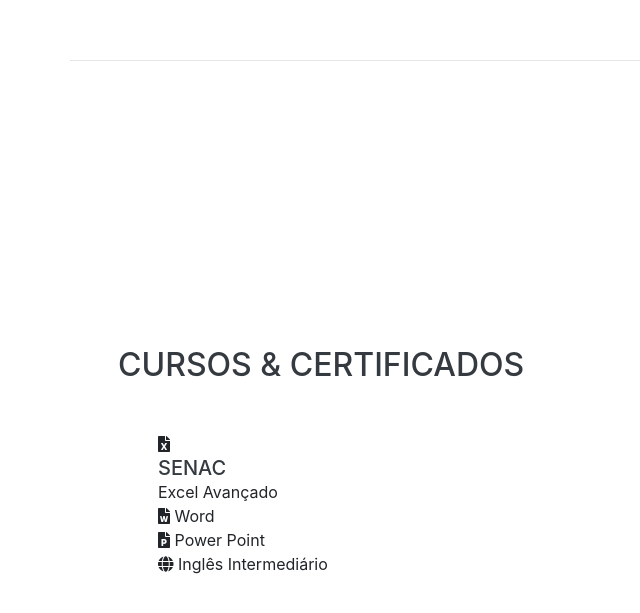
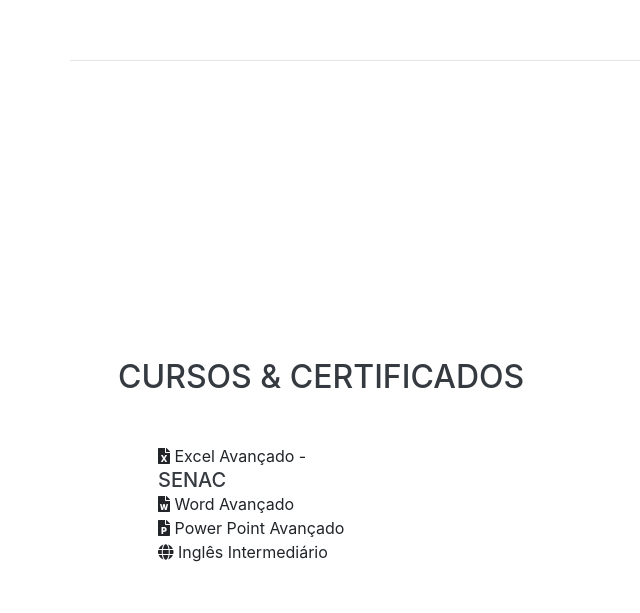
Before and after one commit to marinagarcia89/marinagarcia89.github.io, a website with bundled scripts: page pages/index.html in a window 1280 px wide. Shown: the part 4073-4686 px from the top of the page, without its empty margins (202-842 px from the left). Built offline with nearby package versions, Linux system fonts and the light colour scheme; a web font is replaced by a local one.

Commit message:
ATUALIZARrrrRR

```diff
--- a/pages/index.html
+++ b/pages/index.html
@@ -284,28 +284,7 @@
 
     <hr class="m-0">
 
-    <section class="resume-section p-3 p-lg-5 d-flex align-items-center" id="awards">
-      <div class="w-100">
-        <h2 class="mb-5">CURSOS & CERTIFICADOS</h2>
-        <ul class="fa-ul mb-0">
-          <li>
-            <i class="fas fa-file-excel"></i>
-            <h5 class="mb-0">SENAC</h5>
-            Excel Avançado</li>
-          <li>
-            <i class="fas fa-file-word"></i>
-            Word  </li>
-          <li>
-            <i class="fas fa-file-powerpoint"></i>
 
-            Power Point  </li>
-
-            <li>
-       		<i class="fas fa-globe"></i>
-            Inglês Intermediário </li>
-
-      </div>
-    </section>
 
 
      <section class="resume-section p-3 p-lg-5 d-flex align-items-center" id="awards">
```
